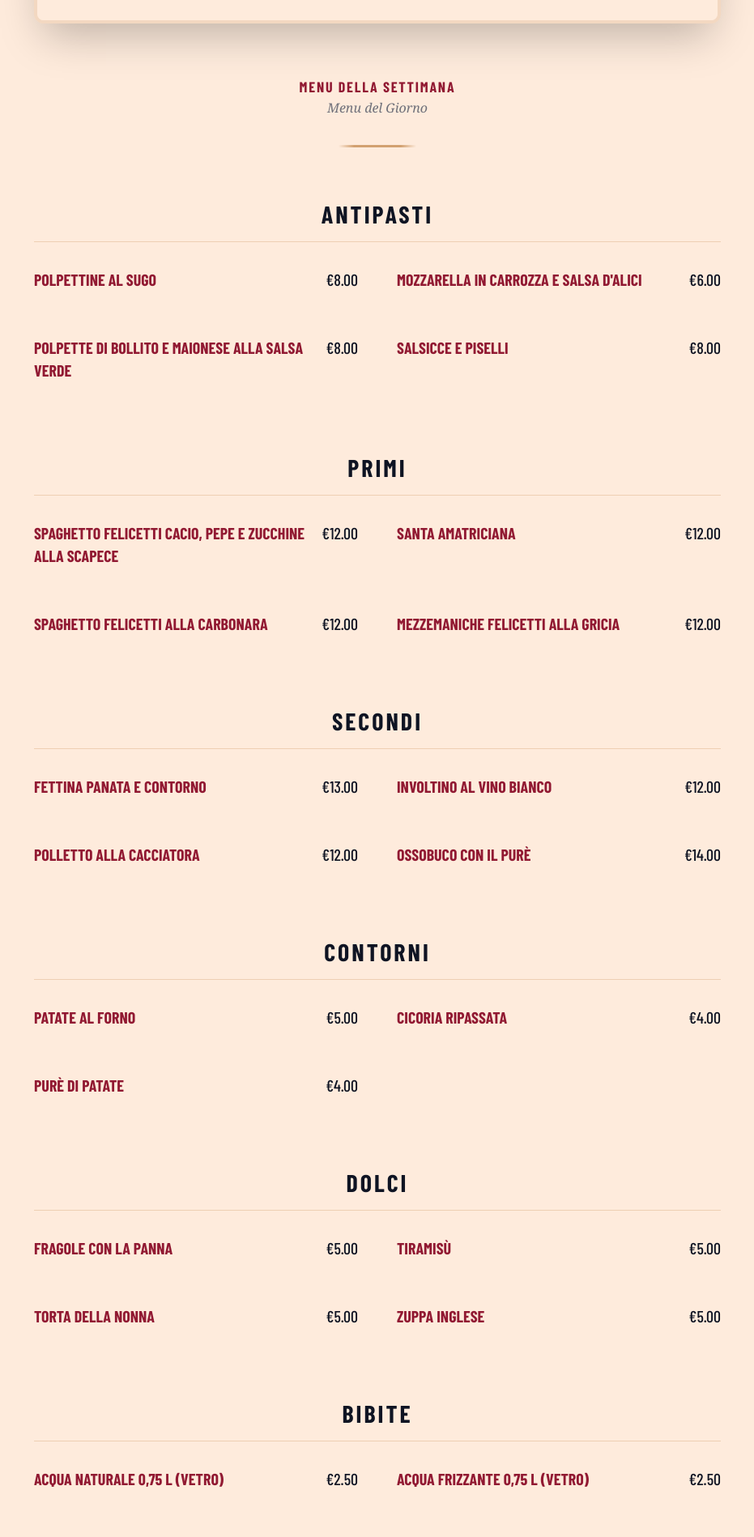
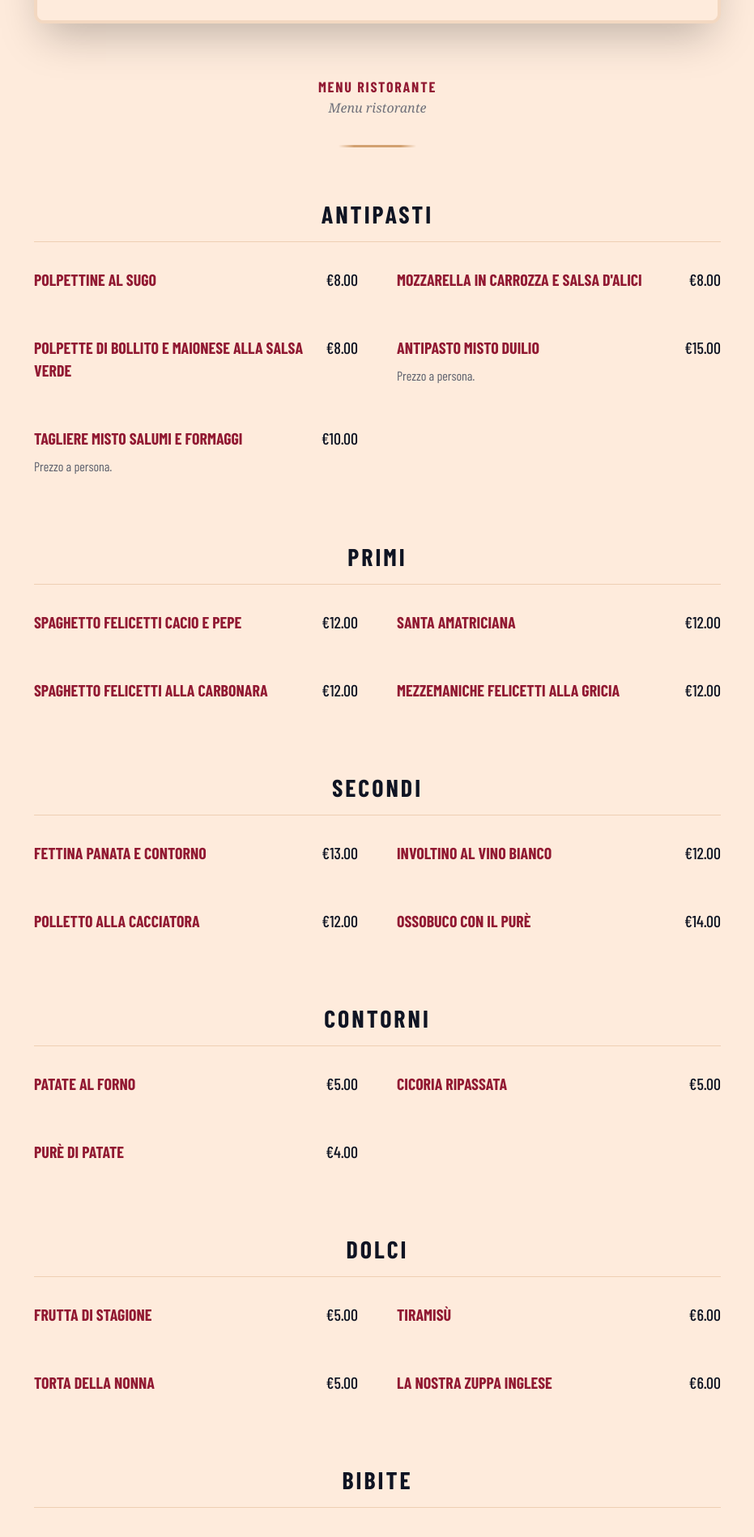
Before and after one commit to hwgoagency/sito-web-duilio, a Next.js app: page /menu in a window 1280 px wide. Shown: the part 2280-4178 px from the top of the page at 81% size, without its empty margins (174-1105 px from the left). Built offline with nearby package versions, Linux system fonts and the light colour scheme; a web font is replaced by a local one.

Commit message:
Aggiorna menu ristorante e allinea piatti e prezzi

```diff
--- a/app/menu/page.tsx
+++ b/app/menu/page.tsx
@@ -45,7 +45,7 @@ export default function MenuPage() {
   const jsonLd = {
     "@context": "https://schema.org",
     "@type": "Menu",
-    "name": "Menu del Giorno - Duilio Ostia",
+    "name": "Menu Ristorante - Duilio Ostia",
     "description": menu?.week || "Menu del giorno",
     "mainEntityOfPage": {
       "@type": "WebPage",
@@ -125,7 +125,7 @@ export default function MenuPage() {
         ) : (
           <>
             <FadeIn delay={0.2} className="text-center mb-16">
-              <p className="uppercase tracking-widest font-bold text-rosso-melograno text-lg">Menu della settimana</p>
+              <p className="uppercase tracking-widest font-bold text-rosso-melograno text-lg">Menu ristorante</p>
               <p className="font-serif italic text-blu-notte/70">{menu.week}</p>
               <div className="divider-duilio w-24 border-terra-siena mt-8 opacity-80" />
             </FadeIn>
--- a/data/menu.json
+++ b/data/menu.json
@@ -1,19 +1,20 @@
 {
-  "week": "Menu del Giorno",
+  "week": "Menu ristorante",
   "categories": [
     {
       "name": "Antipasti",
       "items": [
         {"name": "Polpettine al Sugo", "description": "", "price": "8.00"},
-        {"name": "Mozzarella in Carrozza e Salsa d'Alici", "description": "", "price": "6.00"},
+        {"name": "Mozzarella in Carrozza e Salsa d'Alici", "description": "", "price": "8.00"},
         {"name": "Polpette di Bollito e Maionese alla Salsa Verde", "description": "", "price": "8.00"},
-        {"name": "Salsicce e Piselli", "description": "", "price": "8.00"}
+        {"name": "Antipasto Misto Duilio", "description": "Prezzo a persona.", "price": "15.00"},
+        {"name": "Tagliere Misto Salumi e Formaggi", "description": "Prezzo a persona.", "price": "10.00"}
       ]
     },
     {
       "name": "Primi",
       "items": [
-        {"name": "Spaghetto Felicetti Cacio, Pepe e Zucchine alla Scapece", "description": "", "price": "12.00"},
+        {"name": "Spaghetto Felicetti Cacio e Pepe", "description": "", "price": "12.00"},
         {"name": "Santa Amatriciana", "description": "", "price": "12.00"},
         {"name": "Spaghetto Felicetti alla Carbonara", "description": "", "price": "12.00"},
         {"name": "Mezzemaniche Felicetti alla Gricia", "description": "", "price": "12.00"}
@@ -32,22 +33,24 @@
       "name": "Contorni",
       "items": [
         {"name": "Patate al Forno", "description": "", "price": "5.00"},
-        {"name": "Cicoria Ripassata", "description": "", "price": "4.00"},
+        {"name": "Cicoria Ripassata", "description": "", "price": "5.00"},
         {"name": "Purè di Patate", "description": "", "price": "4.00"}
       ]
     },
     {
       "name": "Dolci",
       "items": [
-        {"name": "Fragole con la Panna", "description": "", "price": "5.00"},
-        {"name": "Tiramisù", "description": "", "price": "5.00"},
+        {"name": "Frutta di Stagione", "description": "", "price": "5.00"},
+        {"name": "Tiramisù", "description": "", "price": "6.00"},
         {"name": "Torta della Nonna", "description": "", "price": "5.00"},
-        {"name": "Zuppa Inglese", "description": "", "price": "5.00"}
+        {"name": "La Nostra Zuppa Inglese", "description": "", "price": "6.00"}
       ]
     },
     {
       "name": "Bibite",
       "items": [
+        {"name": "Acqua Panna 0,50 L (Vetro)", "description": "", "price": "2.00"},
+        {"name": "Acqua San Pellegrino 0,50 L (Vetro)", "description": "", "price": "2.00"},
         {"name": "Acqua Naturale 0,75 L (Vetro)", "description": "", "price": "2.50"},
         {"name": "Acqua Frizzante 0,75 L (Vetro)", "description": "", "price": "2.50"},
         {"name": "Pepsi Cola 33 CL (Vetro)", "description": "", "price": "3.50"},
@@ -60,7 +63,6 @@
     {
       "name": "Vino della Casa",
       "items": [
-        {"name": "Vino Bianco della Casa 0,25 L", "description": "", "price": "4.00"},
         {"name": "Vino Bianco della Casa 0,50 L", "description": "", "price": "8.00"},
         {"name": "Vino Bianco della Casa 1,00 L", "description": "", "price": "12.00"},
         {"name": "Vino Rosso della Casa 0,50 L", "description": "", "price": "8.00"},
@@ -70,10 +72,13 @@
     {
       "name": "Birre",
       "items": [
+        {"name": "Bionda 0,20", "description": "", "price": "3.00"},
+        {"name": "Bianca 0,20", "description": "", "price": "3.00"},
+        {"name": "Rossa 0,20", "description": "", "price": "3.00"},
         {"name": "Bionda 0,40", "description": "", "price": "5.00"},
         {"name": "Bianca 0,40", "description": "", "price": "5.00"},
         {"name": "Rossa 0,40", "description": "", "price": "5.00"},
-        {"name": "Grezza 0,40", "description": "", "price": "5.00"}
+        {"name": "Grezza 0,40", "description": "", "price": "6.00"}
       ]
     },
     {
@@ -81,6 +86,17 @@
       "items": [
         {"name": "Caffè Espresso", "description": "", "price": "1.50"},
         {"name": "Caffè Corretto", "description": "", "price": "2.50"}
+      ]
+    },
+    {
+      "name": "La Nostra Colazione",
+      "items": [
+        {"name": "Cookies", "description": "Prezzo al pezzo.", "price": "2.50"},
+        {"name": "Pancakes", "description": "Nutella, acero.", "price": "5.00"},
+        {"name": "Avocado Toast", "description": "", "price": "6.00"},
+        {"name": "Uova e Bacon", "description": "Strapazzate o all’occhio di bue.", "price": "7.00"},
+        {"name": "Toast Mozzarella e Formaggio", "description": "", "price": "5.00"},
+        {"name": "Le Nostre Merendine", "description": "", "price": "3.50"}
       ]
     },
     {
@@ -132,12 +148,13 @@
     {
       "name": "Amari e Grappe",
       "items": [
-        {"name": "Braulio", "description": "", "price": "5.00"},
-        {"name": "Jefferson", "description": "", "price": "6.00"},
-        {"name": "Amaro del Capo", "description": "", "price": "4.00"},
-        {"name": "Limoncello", "description": "", "price": "4.00"},
-        {"name": "Grappa Bianca", "description": "", "price": "5.00"},
-        {"name": "Grappa Barrique", "description": "", "price": "5.00"},
+        {"name": "Amaro", "description": "", "price": "3.50"},
+        {"name": "Grappa", "description": "", "price": "4.50"}
+      ]
+    },
+    {
+      "name": "Passito",
+      "items": [
         {"name": "Passito Recioto Valpolicella", "description": "", "price": "5.00"},
         {"name": "Passito Ries", "description": "", "price": "6.00"}
       ]
```
Also changed, not shown: 1 other file (tests, documents, lock files or other folders).
